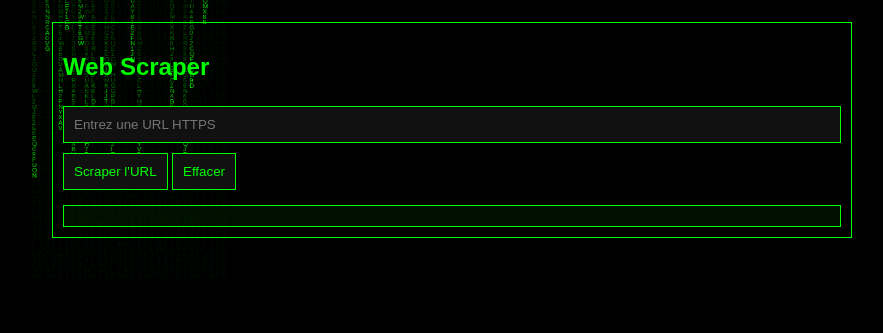
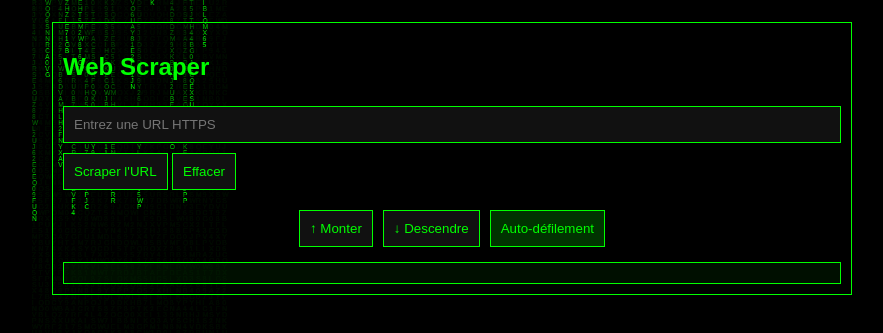
Before and after one commit to gunout/Ghost_Net_Webscraping, a plain HTML site: page index.html in a window 1280 px wide. Shown: the part 145-478 px from the top of the page, without its empty margins (188-1071 px from the left). Drawn offline with Linux system fonts and the light colour scheme.

Commit message:
Update index.html

```diff
--- a/index.html
+++ b/index.html
@@ -75,7 +75,9 @@
             padding: 10px;
             background-color: rgba(0, 50, 0, 0.3);
             border: 1px solid #0f0;
-            overflow-x: auto;
+            overflow-y: auto;
+            max-height: 300px;
+            scroll-behavior: smooth;
         }
         .scraper-container {
             margin: 20px 0;
@@ -104,6 +106,18 @@
             color: #0f0;
             font-style: italic;
         }
+        .scroll-controls {
+            display: flex;
+            justify-content: center;
+            gap: 10px;
+            margin-top: 10px;
+        }
+        .auto-scroll-toggle {
+            background-color: #003300;
+        }
+        .auto-scroll-toggle.active {
+            background-color: #00aa00;
+        }
     </style>
 </head>
 <body>
@@ -120,6 +134,11 @@
     <input type="text" id="scraper-input" placeholder="Entrez une URL HTTPS" />
     <button onclick="scraperUrl()">Scraper l'URL</button>
     <button onclick="effacerDonnees()">Effacer</button>
+    <div class="scroll-controls">
+        <button onclick="scrollResults('up')">↑ Monter</button>
+        <button onclick="scrollResults('down')">↓ Descendre</button>
+        <button id="auto-scroll-btn" class="auto-scroll-toggle" onclick="toggleAutoScroll()">Auto-défilement</button>
+    </div>
     <div id="scraper-result" class="scraped-data"></div>
 </div>
 
@@ -158,6 +177,8 @@
     setInterval(drawMatrix, 35);
 
     let compteurRubriques = 0;
+    let autoScrollInterval = null;
+    let isAutoScrolling = false;
 
     function ajouterRubrique() {
         compteurRubriques++;
@@ -270,8 +291,41 @@
                 <div class="scraped-title">Résultat du scraping pour ${url}:</div>
                 ${scrapedData}
             `;
+            // Faire défiler vers le bas après l'ajout du contenu
+            resultContainer.scrollTop = resultContainer.scrollHeight;
         } else {
             alert('Veuillez entrer une URL HTTPS valide.');
+        }
+    }
+
+    function scrollResults(direction) {
+        const resultContainer = document.getElementById('scraper-result');
+        const scrollAmount = 50;
+
+        if (direction === 'up') {
+            resultContainer.scrollTop -= scrollAmount;
+        } else {
+            resultContainer.scrollTop += scrollAmount;
+        }
+    }
+
+    function toggleAutoScroll() {
+        const btn = document.getElementById('auto-scroll-btn');
+        isAutoScrolling = !isAutoScrolling;
+
+        if (isAutoScrolling) {
+            btn.classList.add('active');
+            autoScrollInterval = setInterval(() => {
+                const resultContainer = document.getElementById('scraper-result');
+                if (resultContainer.scrollTop + resultContainer.clientHeight >= resultContainer.scrollHeight) {
+                    resultContainer.scrollTop = 0;
+                } else {
+                    resultContainer.scrollTop += 2;
+                }
+            }, 100);
+        } else {
+            btn.classList.remove('active');
+            clearInterval(autoScrollInterval);
         }
     }
 
```
